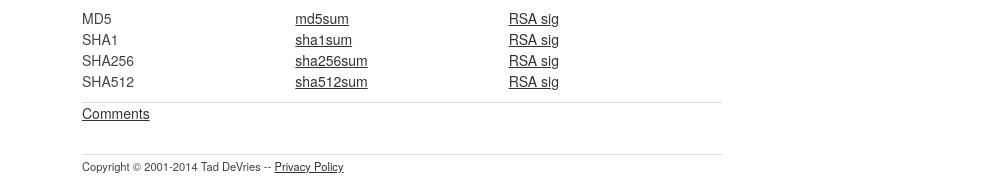
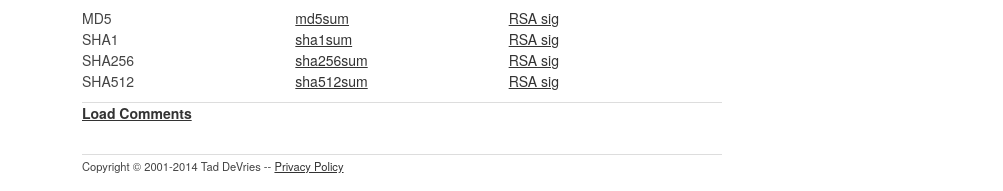
Before and after one commit to taddev/taddev.github.io, a Jekyll site: the page built from 64bit-putty/index.html, in a window 1280 px wide. Shown: the part 741-932 px from the top of the page, without its empty margins (138-1141 px from the left). Built offline with Jekyll 4.4.1, drawn with Linux system fonts in a browser that asks for light colours; comment, search, counter and statistics services are not loaded.

Commit message:
made comments link more prominent

```diff
--- a/_layouts/page.html
+++ b/_layouts/page.html
@@ -6,4 +6,4 @@ layout: default
 
 <hr class="remove-bottom"/>
 <div id="disqus_thread"></div>
-<a id="comments-button" href="javascript:void(0)">Comments</a>
+<a id="comments-button" href="javascript:void(0)"><strong>Load Comments</strong></a>
--- a/_layouts/post.html
+++ b/_layouts/post.html
@@ -10,4 +10,4 @@ layout: default
 
 <hr class="remove-bottom"/>
 <div id="disqus_thread"></div>
-<a id="comments-button" href="javascript:void(0)">Comments</a>
+<a id="comments-button" href="javascript:void(0)"><strong>Load Comments</strong></a>
```
